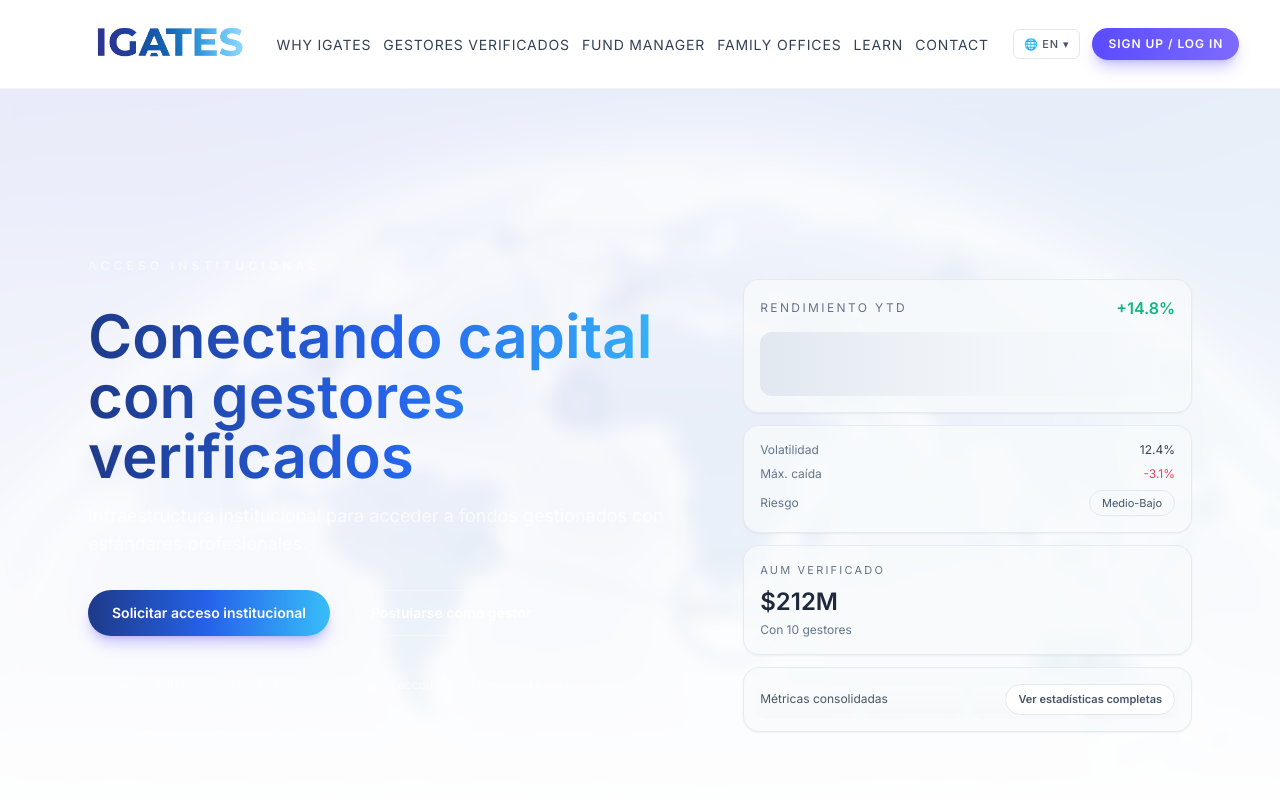
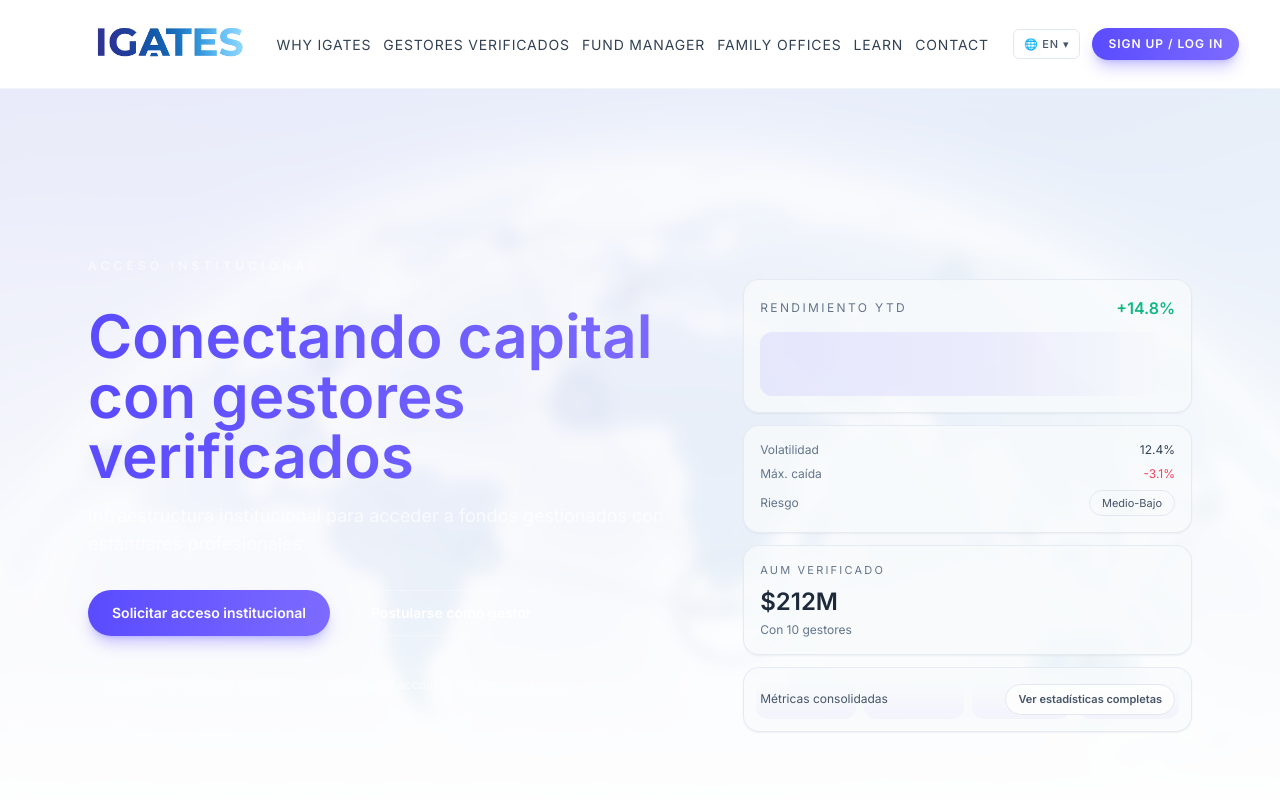
Before and after one commit to Juanherrera-123/Fund_Connect, a Next.js app: page / in a window 1280 px wide. Shown: the top 800 px of the page. Built offline with nearby package versions, Linux system fonts and the light colour scheme.

Commit message:
Update IGATES gradient utilities

```diff
--- a/src/app/auth/page.tsx
+++ b/src/app/auth/page.tsx
@@ -9,7 +9,7 @@ export default function AuthPage() {
       <main>
         <section className="py-8">
           <div className="mx-auto w-full max-w-6xl px-6">
-            <div className="rounded-2xl border border-slate-200 bg-gradient-to-br from-igates-500/10 to-indigo-500/5 p-6">
+            <div className="rounded-2xl border border-slate-200 bg-gradient-to-br from-igates-500/10 to-igates-400/10 p-6">
               <p className="text-xs font-semibold uppercase tracking-[0.2em] text-igates-500">User Access</p>
               <h1 className="mt-2 text-3xl font-semibold text-slate-900">Acceso y onboarding</h1>
               <p className="mt-3 max-w-2xl text-sm text-slate-600">
--- a/src/app/family-dashboard/page.tsx
+++ b/src/app/family-dashboard/page.tsx
@@ -9,7 +9,7 @@ export default function FamilyDashboardPage() {
       <main>
         <section className="py-8">
           <div className="mx-auto w-full max-w-6xl px-6">
-            <div className="rounded-2xl border border-slate-200 bg-gradient-to-br from-igates-500/10 to-indigo-500/5 p-6">
+            <div className="rounded-2xl border border-slate-200 bg-gradient-to-br from-igates-500/10 to-igates-400/10 p-6">
               <p className="text-xs font-semibold uppercase tracking-[0.2em] text-igates-500">Family Office</p>
               <div className="mt-2 flex flex-wrap items-center gap-3">
                 <h1 className="text-3xl font-semibold text-slate-900">Dashboard ampliado de fondos</h1>
--- a/src/app/funds-explore/page.tsx
+++ b/src/app/funds-explore/page.tsx
@@ -9,7 +9,7 @@ export default function FundsExplorePage() {
       <main>
         <section className="py-8">
           <div className="mx-auto w-full max-w-6xl px-6">
-            <div className="rounded-2xl border border-slate-200 bg-gradient-to-br from-igates-500/10 to-indigo-500/5 p-6">
+            <div className="rounded-2xl border border-slate-200 bg-gradient-to-br from-igates-500/10 to-igates-400/10 p-6">
               <p className="text-xs font-semibold uppercase tracking-[0.2em] text-igates-500">Investor Desk</p>
               <div className="mt-2 flex flex-wrap items-center gap-3">
                 <h1 className="text-3xl font-semibold text-slate-900">Explora fondos y únete a la lista</h1>
--- a/src/app/gestores-verificados/page.tsx
+++ b/src/app/gestores-verificados/page.tsx
@@ -9,7 +9,7 @@ export default function GestoresVerificadosPage() {
       <main>
         <section className="py-8">
           <div className="mx-auto w-full max-w-6xl px-6">
-            <div className="rounded-2xl border border-slate-200 bg-gradient-to-br from-igates-500/10 to-indigo-500/5 p-6">
+            <div className="rounded-2xl border border-slate-200 bg-gradient-to-br from-igates-500/10 to-igates-400/10 p-6">
               <p className="text-xs font-semibold uppercase tracking-[0.2em] text-igates-500">Selección institucional</p>
               <div className="mt-2 flex flex-wrap items-center gap-3">
                 <h1 className="text-3xl font-semibold text-slate-900">Gestores verificados</h1>
--- a/src/app/pending-review/page.tsx
+++ b/src/app/pending-review/page.tsx
@@ -9,7 +9,7 @@ export default function PendingReviewPage() {
       <main>
         <section className="py-8">
           <div className="mx-auto w-full max-w-6xl px-6">
-            <div className="rounded-2xl border border-slate-200 bg-gradient-to-br from-igates-500/10 to-indigo-500/5 p-6">
+            <div className="rounded-2xl border border-slate-200 bg-gradient-to-br from-igates-500/10 to-igates-400/10 p-6">
               <p className="text-xs font-semibold uppercase tracking-[0.2em] text-igates-500">Fund Manager</p>
               <div className="mt-2 flex flex-wrap items-center gap-3">
                 <h1 className="text-3xl font-semibold text-slate-900">Estado de revisión</h1>
--- a/src/app/profile/page.tsx
+++ b/src/app/profile/page.tsx
@@ -8,7 +8,7 @@ export default function ProfilePage() {
       <main>
         <section className="py-8">
           <div className="mx-auto w-full max-w-6xl px-6">
-            <div className="rounded-2xl border border-slate-200 bg-gradient-to-br from-igates-500/10 to-indigo-500/5 p-6">
+            <div className="rounded-2xl border border-slate-200 bg-gradient-to-br from-igates-500/10 to-igates-400/10 p-6">
               <ProfileHeader />
             </div>
           </div>
--- a/src/components/home/Cta.tsx
+++ b/src/components/home/Cta.tsx
@@ -4,7 +4,7 @@ export function Cta() {
   return (
     <section className="bg-igates-900 py-16">
       <div className="mx-auto max-w-6xl px-6">
-        <div className="rounded-3xl border border-white/10 bg-gradient-to-r from-igates-600/30 via-white/5 to-igates-600/20 p-10 md:p-12">
+        <div className="rounded-3xl border border-white/10 bg-gradient-to-r from-igates-600/30 via-igates-500/10 to-igates-600/20 p-10 md:p-12">
           <div className="flex flex-col items-start justify-between gap-6 md:flex-row md:items-center">
             <div className="space-y-3">
               <p className="text-xs uppercase tracking-[0.4em] text-white/60">
--- a/src/components/home/Hero.tsx
+++ b/src/components/home/Hero.tsx
@@ -23,7 +23,7 @@ export function Hero() {
           </p>
           <div className="space-y-4">
             <h1
-              className="text-gradient-brand text-4xl font-semibold leading-tight md:text-6xl"
+              className="igates-gradient-text text-4xl font-semibold leading-tight md:text-6xl"
               data-i18n="heroTitle"
             >
               Conectando capital con gestores verificados
@@ -63,7 +63,7 @@ export function Hero() {
               <span className="uppercase tracking-[0.2em] text-slate-500">Rendimiento YTD</span>
               <span className="text-base font-semibold text-emerald-500">+14.8%</span>
             </div>
-            <div className="mt-3 h-16 rounded-xl bg-gradient-to-r from-slate-200 via-slate-100 to-transparent" />
+            <div className="mt-3 h-16 rounded-xl bg-gradient-to-r from-igates-500/10 via-igates-400/10 to-transparent" />
           </div>
           <div className="rounded-2xl border border-slate-200/80 bg-slate-50/80 p-4 text-slate-700 shadow-sm">
             <div className="space-y-2 text-xs">
@@ -98,7 +98,7 @@ export function Hero() {
                 {Array.from({ length: 4 }).map((_, index) => (
                   <span
                     key={index}
-                    className="h-full rounded-xl bg-gradient-to-t from-slate-200/60 to-transparent"
+                    className="h-full rounded-xl bg-gradient-to-t from-igates-500/20 to-transparent"
                   />
                 ))}
               </div>
--- a/src/components/home/Modules.tsx
+++ b/src/components/home/Modules.tsx
@@ -43,7 +43,7 @@ export function Modules() {
           {modules.map((module) => (
             <div
               key={module.title}
-              className="rounded-3xl border border-white/10 bg-gradient-to-br from-white/10 to-white/5 p-6"
+              className="rounded-3xl border border-white/10 bg-gradient-to-br from-igates-500/10 to-igates-400/5 p-6"
             >
               <h3 className="text-lg font-semibold text-white">
                 {module.title}
--- a/src/components/home/Why.tsx
+++ b/src/components/home/Why.tsx
@@ -53,7 +53,7 @@ export function Why() {
               className="grid gap-5 rounded-[18px] border border-slate-200/60 bg-white p-6 shadow-[0_18px_45px_rgba(15,23,42,0.06)]"
             >
               <div className="grid gap-4 md:grid-cols-[auto_1fr] md:items-start">
-                <div className="flex h-14 w-14 items-center justify-center rounded-2xl border border-igates-500/20 bg-gradient-to-br from-igates-500/10 to-indigo-500/10 text-igates-500">
+                <div className="flex h-14 w-14 items-center justify-center rounded-2xl border border-igates-500/20 bg-gradient-to-br from-igates-500/10 to-igates-400/10 text-igates-500">
                   <span className="h-2.5 w-2.5 rounded-full bg-igates-500" aria-hidden="true" />
                 </div>
                 <div className="space-y-3">
--- a/src/styles/globals.css
+++ b/src/styles/globals.css
@@ -18,19 +18,19 @@ a {
   text-decoration: none;
 }
 
-.text-gradient-brand {
-  background: linear-gradient(90deg, #1e3a8a 0%, #2563eb 50%, #38bdf8 100%);
-  -webkit-background-clip: text;
-  -webkit-text-fill-color: transparent;
+@layer utilities {
+  .igates-gradient-text {
+    @apply bg-gradient-to-r from-igates-500 to-igates-400 bg-clip-text text-transparent;
+  }
 }
 
-.btn-primary {
-  background: linear-gradient(90deg, #1e3a8a 0%, #2563eb 50%, #38bdf8 100%);
-  color: #ffffff;
+@layer components {
+  .btn-primary {
+    @apply bg-gradient-to-r from-igates-500 to-igates-400 text-white;
+  }
+
+  .btn-primary:hover,
+  .btn-primary:active {
+    @apply bg-gradient-to-r from-igates-500 to-igates-400 text-white;
+  }
 }
-
-.btn-primary:hover,
-.btn-primary:active {
-  background: linear-gradient(90deg, #1e3a8a 0%, #2563eb 50%, #38bdf8 100%);
-  color: #ffffff;
-}
```
